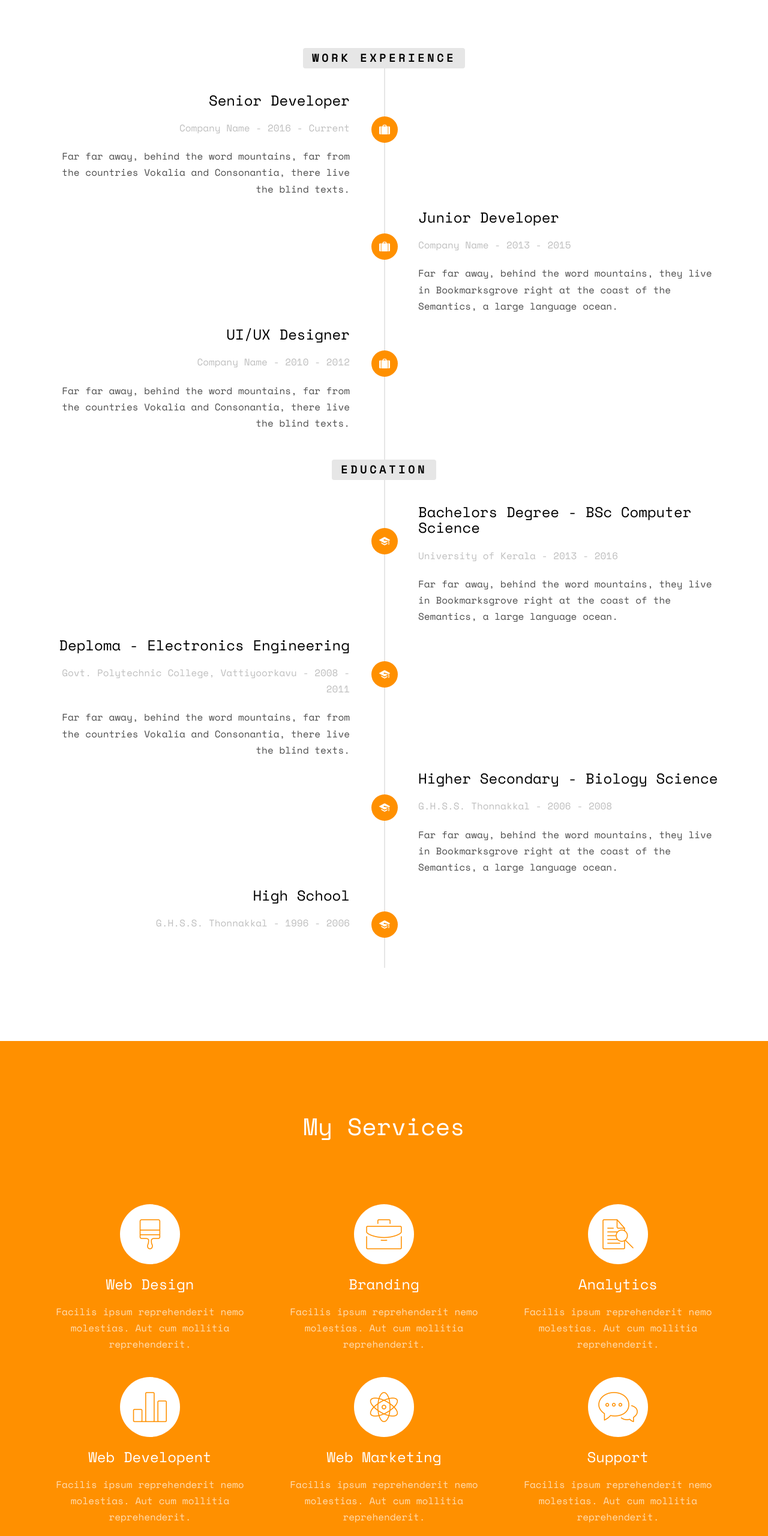
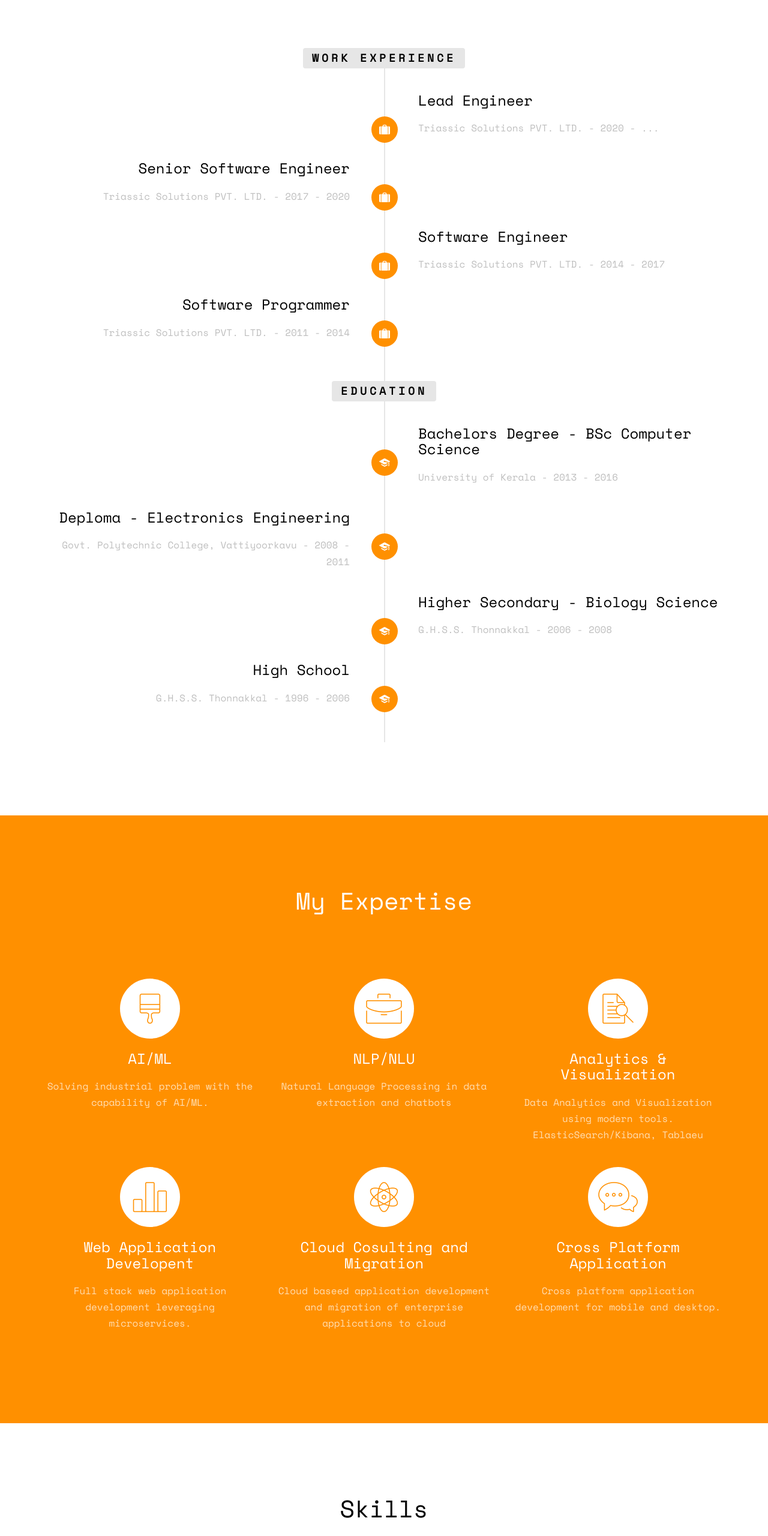
Before and after one commit to djish/djish.github.io, a plain HTML site: page index.html in a window 1280 px wide. Shown: the part 1823-4383 px from the top of the page at 60% size. Drawn offline with nearby package versions, Linux system fonts and the light colour scheme; files whose address does not match are found by name.

Commit message:
education updated

```diff
--- a/index.html
+++ b/index.html
@@ -129,15 +129,27 @@
 						<li class="timeline-heading text-center animate-box">
 							<div><h3>Work Experience</h3></div>
 						</li>
+						<li class="timeline-inverted animate-box">
+							<div class="timeline-badge"><i class="icon-suitcase"></i></div>
+							<div class="timeline-panel">
+								<div class="timeline-heading">
+									<h3 class="timeline-title">Lead Engineer</h3>
+									<span class="company">Triassic Solutions PVT. LTD. - 2020 - ...</span>
+								</div>
+								<div class="timeline-body">
+									<p></p>
+								</div>
+							</div>
+						</li>
 						<li class="animate-box timeline-unverted">
 							<div class="timeline-badge"><i class="icon-suitcase"></i></div>
 							<div class="timeline-panel">
 								<div class="timeline-heading">
-									<h3 class="timeline-title">Senior Developer</h3>
-									<span class="company">Company Name - 2016 - Current</span>
+									<h3 class="timeline-title">Senior Software Engineer</h3>
+									<span class="company">Triassic Solutions PVT. LTD. - 2017 - 2020</span>
 								</div>
 								<div class="timeline-body">
-									<p>Far far away, behind the word mountains, far from the countries Vokalia and Consonantia, there live the blind texts.</p>
+									<p></p>
 								</div>
 							</div>
 						</li>
@@ -145,11 +157,11 @@
 							<div class="timeline-badge"><i class="icon-suitcase"></i></div>
 							<div class="timeline-panel">
 								<div class="timeline-heading">
-									<h3 class="timeline-title">Junior Developer</h3>
-									<span class="company">Company Name - 2013 - 2015</span>
+									<h3 class="timeline-title">Software Engineer</h3>
+									<span class="company">Triassic Solutions PVT. LTD. - 2014 - 2017</span>
 								</div>
 								<div class="timeline-body">
-									<p>Far far away, behind the word mountains, they live in Bookmarksgrove right at the coast of the Semantics, a large language ocean.</p>
+									<p></p>
 								</div>
 							</div>
 						</li>
@@ -157,11 +169,11 @@
 							<div class="timeline-badge"><i class="icon-suitcase"></i></div>
 							<div class="timeline-panel">
 								<div class="timeline-heading">
-									<h3 class="timeline-title">UI/UX Designer</h3>
-									<span class="company">Company Name - 2010 - 2012</span>
+									<h3 class="timeline-title">Software Programmer</h3>
+									<span class="company">Triassic Solutions PVT. LTD. - 2011 - 2014</span>
 								</div>
 								<div class="timeline-body">
-									<p>Far far away, behind the word mountains, far from the countries Vokalia and Consonantia, there live the blind texts.</p>
+									<p></p>
 								</div>
 							</div>
 						</li>
@@ -178,7 +190,7 @@
 									<span class="company">University of Kerala - 2013 - 2016</span>
 								</div>
 								<div class="timeline-body">
-									<p>Far far away, behind the word mountains, they live in Bookmarksgrove right at the coast of the Semantics, a large language ocean.</p>
+									<p></p>
 								</div>
 							</div>
 						</li>
@@ -190,7 +202,7 @@
 									<span class="company">Govt. Polytechnic College, Vattiyoorkavu - 2008 - 2011</span>
 								</div>
 								<div class="timeline-body">
-									<p>Far far away, behind the word mountains, far from the countries Vokalia and Consonantia, there live the blind texts.</p>
+									<p></p>
 								</div>
 							</div>
 						</li>
@@ -202,7 +214,7 @@
 									<span class="company">G.H.S.S. Thonnakkal - 2006 - 2008</span>
 								</div>
 								<div class="timeline-body">
-									<p>Far far away, behind the word mountains, they live in Bookmarksgrove right at the coast of the Semantics, a large language ocean.</p>
+									<p></p>
 								</div>
 							</div>
 						</li>
@@ -230,7 +242,7 @@
 			<div class="services-padding">
 				<div class="row">
 					<div class="col-md-8 col-md-offset-2 text-center fh5co-heading">
-						<h2>My Services</h2>
+						<h2>My Expertise</h2>
 					</div>
 				</div>
 				<div class="row">
@@ -240,8 +252,8 @@
 								<i class="icon-paintbrush"></i>
 							</span>
 							<div class="feature-copy">
-								<h3>Web Design</h3>
-								<p>Facilis ipsum reprehenderit nemo molestias. Aut cum mollitia reprehenderit.</p>
+								<h3>AI/ML</h3>
+								<p>Solving industrial problem with the capability of AI/ML.</p>
 							</div>
 						</div>
 					</div>
@@ -252,8 +264,8 @@
 								<i class="icon-briefcase"></i>
 							</span>
 							<div class="feature-copy">
-								<h3>Branding</h3>
-								<p>Facilis ipsum reprehenderit nemo molestias. Aut cum mollitia reprehenderit.</p>
+								<h3>NLP/NLU</h3>
+								<p>Natural Language Processing in data extraction and chatbots</p>
 							</div>
 						</div>
 
@@ -264,8 +276,8 @@
 								<i class="icon-search"></i>
 							</span>
 							<div class="feature-copy">
-								<h3>Analytics</h3>
-								<p>Facilis ipsum reprehenderit nemo molestias. Aut cum mollitia reprehenderit.</p>
+								<h3>Analytics & Visualization</h3>
+								<p>Data Analytics and Visualization using modern tools. ElasticSearch/Kibana, Tablaeu</p>
 							</div>
 						</div>
 					</div>
@@ -280,8 +292,8 @@
 								<i class="icon-bargraph"></i>
 							</span>
 							<div class="feature-copy">
-								<h3>Web Developent</h3>
-								<p>Facilis ipsum reprehenderit nemo molestias. Aut cum mollitia reprehenderit.</p>
+								<h3>Web Application Developent</h3>
+								<p>Full stack web application development leveraging microservices.</p>
 							</div>
 						</div>
 
@@ -293,8 +305,8 @@
 								<i class="icon-genius"></i>
 							</span>
 							<div class="feature-copy">
-								<h3>Web Marketing</h3>
-								<p>Facilis ipsum reprehenderit nemo molestias. Aut cum mollitia reprehenderit.</p>
+								<h3>Cloud Cosulting and Migration</h3>
+								<p>Cloud baseed application development and migration of enterprise applications to cloud</p>
 							</div>
 						</div>
 
@@ -305,8 +317,8 @@
 								<i class="icon-chat"></i>
 							</span>
 							<div class="feature-copy">
-								<h3>Support</h3>
-								<p>Facilis ipsum reprehenderit nemo molestias. Aut cum mollitia reprehenderit.</p>
+								<h3>Cross Platform Application</h3>
+								<p>Cross platform application development for mobile and desktop.</p>
 							</div>
 						</div>
 					</div>
@@ -324,29 +336,29 @@
 			</div>
 			<div class="row row-pb-md">
 				<div class="col-md-3 col-sm-6 col-xs-12 text-center">
-					<div class="chart" data-percent="95"><span><strong>HTML5</strong>95%</span></div>
+					<div class="chart" data-percent="90"><span><strong>Java</strong>90%</span></div>
 				</div>
 				<div class="col-md-3 col-sm-6 col-xs-12 text-center">
-					<div class="chart" data-percent="93"><span><strong>CSS3</strong>93%</span></div>
+					<div class="chart" data-percent="90"><span><strong>PHP</strong>90%</span></div>
 				</div>
 				<div class="col-md-3 col-sm-6 col-xs-12 text-center">
-					<div class="chart" data-percent="90"><span><strong>jQuery</strong>90%</span></div>
+					<div class="chart" data-percent="60"><span><strong>Python</strong>60%</span></div>
 				</div>
 
 				<div class="col-md-3 col-sm-6 col-xs-12 text-center">
-					<div class="chart" data-percent="89"><span><strong>PHP</strong>89%</span></div>
+					<div class="chart" data-percent="95"><span><strong>Angular</strong>89%</span></div>
+				</div>
+				<div class="col-md-3 col-sm-6 col-xs-12 text-center">
+					<div class="chart" data-percent="85"><span><strong>AWS</strong>85%</span></div>
+				</div>
+				<div class="col-md-3 col-sm-6 col-xs-12 text-center">
+					<div class="chart" data-percent="90"><span><strong>C#.NET</strong>90%</span></div>
 				</div>
 				<div class="col-md-3 col-sm-6 col-xs-12 text-center">
 					<div class="chart" data-percent="85"><span><strong>MySQL</strong>85%</span></div>
 				</div>
 				<div class="col-md-3 col-sm-6 col-xs-12 text-center">
-					<div class="chart" data-percent="90"><span><strong>AngularJS</strong>90%</span></div>
-				</div>
-				<div class="col-md-3 col-sm-6 col-xs-12 text-center">
-					<div class="chart" data-percent="85"><span><strong>Ruby</strong>85%</span></div>
-				</div>
-				<div class="col-md-3 col-sm-6 col-xs-12 text-center">
-					<div class="chart" data-percent="90"><span><strong>Java</strong>90%</span></div>
+					<div class="chart" data-percent="90"><span><strong>ElasticSearch/Kibana</strong>90%</span></div>
 				</div>
 			</div>
 			<div class="row">
@@ -359,14 +371,7 @@
 						  </div>
 						</div>
 					</div>
-					<div class="progress-wrap">
-						<h3><span class="name-left">WordPress</span><span class="value-right">90%</span></h3>
-						<div class="progress">
-						  <div class="progress-bar progress-bar-2 progress-bar-striped active" role="progressbar"
-						  aria-valuenow="90" aria-valuemin="0" aria-valuemax="100" style="width:90%">
-						  </div>
-						</div>
-					</div>
+
 					<div class="progress-wrap">
 						<h3><span class="name-left">PHP</span><span class="value-right">80%</span></h3>
 						<div class="progress">
@@ -385,22 +390,7 @@
 					</div>
 				</div>
 				<div class="col-md-6">
-					<div class="progress-wrap">
-						<h3><span class="name-left">Design</span><span class="value-right">100%</span></h3>
-						<div class="progress">
-						  <div class="progress-bar progress-bar-5 progress-bar-striped active" role="progressbar"
-						  aria-valuenow="100" aria-valuemin="0" aria-valuemax="100" style="width:100%">
-						  </div>
-						</div>
-					</div>
-					<div class="progress-wrap">
-						<h3><span class="name-left">Ruby</span><span class="value-right">70%</span></h3>
-						<div class="progress">
-						  <div class="progress-bar progress-bar-striped active" role="progressbar"
-						  aria-valuenow="70" aria-valuemin="0" aria-valuemax="100" style="width:70%">
-						  </div>
-						</div>
-					</div>
+
 					<div class="progress-wrap">
 						<h3><span class="name-left">Python</span><span class="value-right">85%</span></h3>
 						<div class="progress">
```
